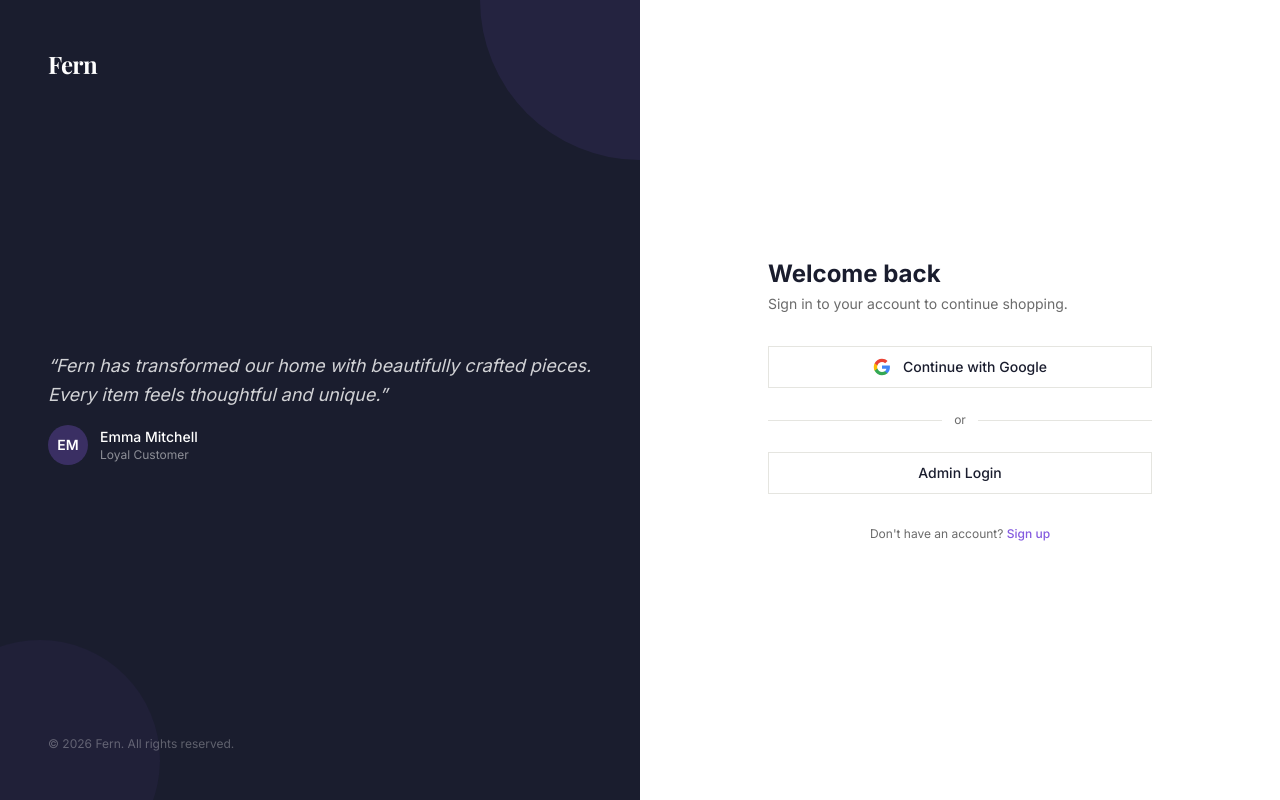
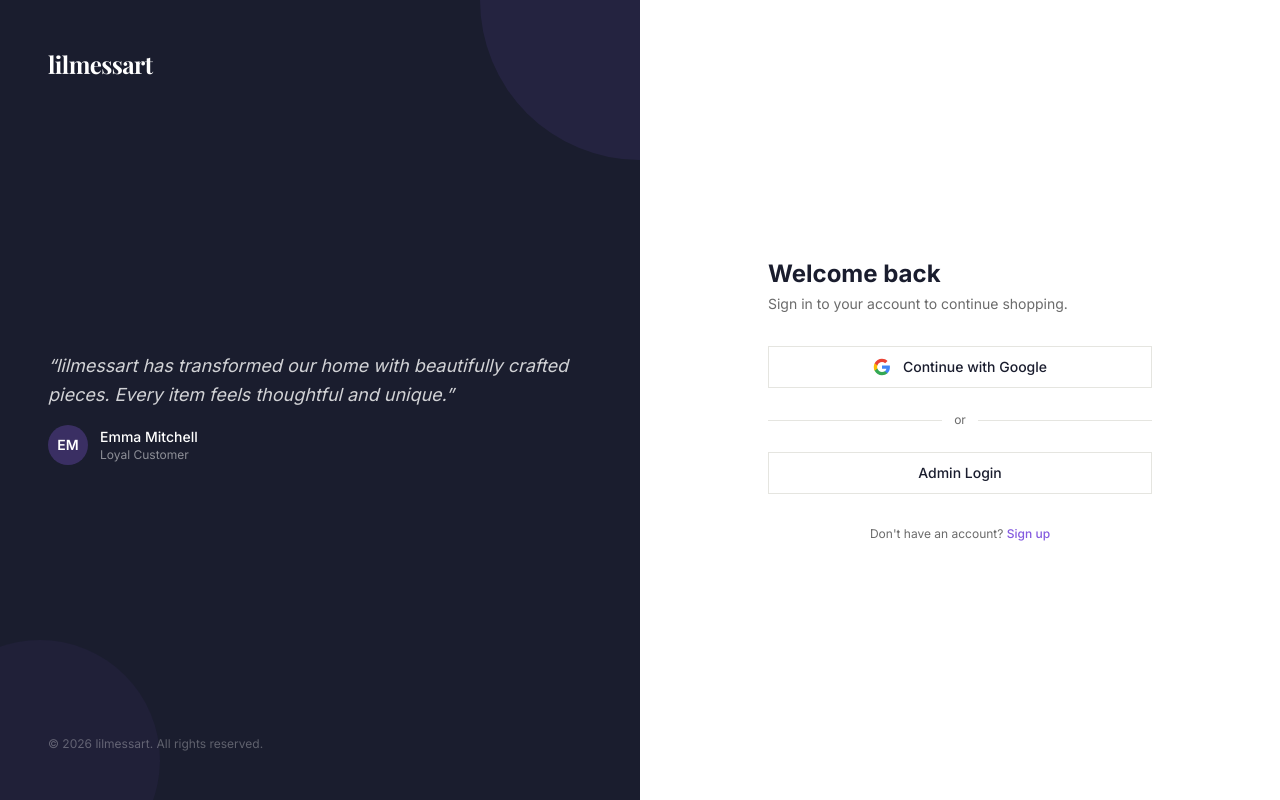
Before and after one commit to HillyAttic/lilmessart, a Next.js app: page /login in a window 1280 px wide. Built offline with nearby package versions, Linux system fonts and the light colour scheme; a web font is replaced by a local one.

Commit message:
feat: replace occurrences of 'Fern' with 'lilmessart' across multiple components and pages

```diff
--- a/app/about/page.tsx
+++ b/app/about/page.tsx
@@ -12,7 +12,7 @@ export default function AboutPage() {
       <section className="relative w-full h-[70vh] min-h-[500px] overflow-hidden">
         <Image
           src="https://images.unsplash.com/photo-1616486338812-3dadae4b4ace?w=1920&q=80"
-          alt="About Fern - Our story"
+          alt="About lilmessart - Our story"
           fill
           priority
           className="object-cover object-center"
@@ -41,7 +41,7 @@ export default function AboutPage() {
                 Bringing warmth and charm to every space
               </h2>
               <p className="text-lg text-[#6b6b6b] leading-relaxed mb-6">
-                At Fern, we believe that every corner of your home should tell a story. Our curated collection of homeware
+                At lilmessart, we believe that every corner of your home should tell a story. Our curated collection of homeware
                 and lifestyle goods is designed to bring warmth, character, and exceptional quality to your everyday life.
               </p>
               <p className="text-lg text-[#6b6b6b] leading-relaxed">
@@ -115,7 +115,7 @@ export default function AboutPage() {
               <div>
                 <h3 className="text-2xl font-bold text-[#0f0f0f] mb-2">The Beginning</h3>
                 <p className="text-lg text-[#6b6b6b] leading-relaxed">
-                  Fern was born from a simple idea: to bring beautiful, quality homeware to modern homes. We started with just 10 carefully curated pieces.
+                  lilmessart was born from a simple idea: to bring beautiful, quality homeware to modern homes. We started with just 10 carefully curated pieces.
                 </p>
               </div>
             </div>
--- a/app/admin/login/page.tsx
+++ b/app/admin/login/page.tsx
@@ -41,7 +41,7 @@ export default function AdminLoginPage() {
               className="font-serif text-2xl font-bold tracking-tight text-white"
               style={{ fontFamily: 'var(--font-serif)' }}
             >
-              Fern
+              lilmessart
             </span>
             <span className="text-xs font-medium text-white/50 uppercase tracking-wider ml-2">
               Admin
@@ -60,13 +60,13 @@ export default function AdminLoginPage() {
             </div>
             <div>
               <p className="text-white font-medium text-sm">Sarah Jenkins</p>
-              <p className="text-white/50 text-xs">Head of Operations, Fern</p>
+              <p className="text-white/50 text-xs">Head of Operations, lilmessart</p>
             </div>
           </div>
         </div>
 
         <p className="text-white/30 text-xs relative">
-          &copy; {new Date().getFullYear()} Fern. All rights reserved.
+          &copy; {new Date().getFullYear()} lilmessart. All rights reserved.
         </p>
       </div>
 
@@ -80,7 +80,7 @@ export default function AdminLoginPage() {
                 className="font-serif text-2xl font-bold tracking-tight text-[#0f0f0f]"
                 style={{ fontFamily: 'var(--font-serif)' }}
               >
-                Fern
+                lilmessart
               </span>
               <span className="text-xs font-medium text-[#6b6b6b] uppercase tracking-wider ml-2">
                 Admin
@@ -109,7 +109,7 @@ export default function AdminLoginPage() {
                 type="email"
                 value={email}
                 onChange={(e) => setEmail(e.target.value)}
-                placeholder="admin@fern.com"
+                placeholder="admin@lilmessart.com"
                 className="w-full rounded-md border border-[#e5e5e0] bg-white px-3 py-2.5 text-sm text-[#1a1d2e] placeholder:text-[#6b6b6b] focus:outline-none focus:ring-2 focus:ring-[#845adf]/30 focus:border-[#845adf] transition-all"
               />
             </div>
@@ -183,7 +183,7 @@ export default function AdminLoginPage() {
           </button>
 
           <p className="mt-6 text-center text-xs text-[#6b6b6b]">
-            &copy; {new Date().getFullYear()} Fern. All rights reserved.
+            &copy; {new Date().getFullYear()} lilmessart. All rights reserved.
           </p>
         </div>
       </div>
--- a/app/bestsellers/page.tsx
+++ b/app/bestsellers/page.tsx
@@ -73,7 +73,7 @@ const products = [
   },
   {
     image: 'https://images.unsplash.com/photo-1583847267825-b4d8e2f6f9a6?w=600&q=80',
-    brand: 'Fern',
+    brand: 'lilmessart',
     name: 'Ceramic Plant Pot',
     price: '$ 42.00 USD',
   },
@@ -250,7 +250,7 @@ export default function BestsellersPage() {
                 ))}
               </div>
               <p className="text-[#6b6b6b] leading-relaxed mb-6">
-                "Fast shipping, beautiful packaging, and the products are even better in person. Fern has become my go-to for home decor."
+                "Fast shipping, beautiful packaging, and the products are even better in person. lilmessart has become my go-to for home decor."
               </p>
               <p className="font-bold text-[#0f0f0f]">— Michael Rodriguez</p>
             </div>
--- a/app/blog/page.tsx
+++ b/app/blog/page.tsx
@@ -104,7 +104,7 @@ export default function BlogPage() {
       <section className="relative w-full h-[50vh] min-h-[400px] overflow-hidden">
         <Image
           src="https://images.unsplash.com/photo-1586023492125-27b2c045efd7?w=1920&q=80"
-          alt="Fern Blog"
+          alt="lilmessart Blog"
           fill
           priority
           className="object-cover object-center"
--- a/app/contact/page.tsx
+++ b/app/contact/page.tsx
@@ -11,7 +11,7 @@ export default function ContactPage() {
       <section className="relative w-full h-[50vh] min-h-[400px] overflow-hidden">
         <Image
           src="https://images.unsplash.com/photo-1616486338812-3dadae4b4ace?w=1920&q=80"
-          alt="Contact Fern"
+          alt="Contact lilmessart"
           fill
           priority
           className="object-cover object-center"
@@ -247,7 +247,7 @@ export default function ContactPage() {
               allowFullScreen
               loading="lazy"
               referrerPolicy="no-referrer-when-downgrade"
-              title="Fern location map"
+              title="lilmessart location map"
             />
           </div>
         </div>
--- a/app/globals.css
+++ b/app/globals.css
@@ -6,7 +6,7 @@
   --font-heading: var(--font-sans);
   --font-mono: 'Geist Mono', monospace;
 
-  /* Fern color palette */
+  /* lilmessart color palette */
   --color-background: var(--background);
   --color-foreground: var(--foreground);
   --color-primary: var(--primary);
--- a/app/layout.tsx
+++ b/app/layout.tsx
@@ -15,7 +15,7 @@ const playfair = Playfair_Display({
 })
 
 export const metadata: Metadata = {
-  title: 'Fern — Crafted for Every Corner',
+  title: 'lilmessart — Crafted for Every Corner',
   description:
     'Bring warmth and charm to your space. Our curated collection of homeware and lifestyle goods. Unique pieces with exceptional quality.',
   generator: 'v0.app',
--- a/app/login/page.tsx
+++ b/app/login/page.tsx
@@ -26,14 +26,14 @@ export default function LoginPage() {
               className="font-serif text-2xl font-bold tracking-tight text-white"
               style={{ fontFamily: 'var(--font-serif)' }}
             >
-              Fern
+              lilmessart
             </span>
           </Link>
         </div>
 
         <div className="relative">
           <blockquote className="text-white/80 text-lg leading-relaxed italic">
-            &ldquo;Fern has transformed our home with beautifully crafted pieces.
+            &ldquo;lilmessart has transformed our home with beautifully crafted pieces.
             Every item feels thoughtful and unique.&rdquo;
           </blockquote>
           <div className="mt-4 flex items-center gap-3">
@@ -48,7 +48,7 @@ export default function LoginPage() {
         </div>
 
         <p className="text-white/30 text-xs relative">
-          &copy; {new Date().getFullYear()} Fern. All rights reserved.
+          &copy; {new Date().getFullYear()} lilmessart. All rights reserved.
         </p>
       </div>
 
@@ -62,7 +62,7 @@ export default function LoginPage() {
                 className="font-serif text-2xl font-bold tracking-tight text-[#0f0f0f]"
                 style={{ fontFamily: 'var(--font-serif)' }}
               >
-                Fern
+                lilmessart
               </span>
             </Link>
           </div>
@@ -132,7 +132,7 @@ export default function LoginPage() {
           </p>
 
           <p className="mt-4 text-center text-xs text-[#6b6b6b] lg:hidden">
-            &copy; {new Date().getFullYear()} Fern. All rights reserved.
+            &copy; {new Date().getFullYear()} lilmessart. All rights reserved.
           </p>
         </div>
       </div>
--- a/components/footer.tsx
+++ b/components/footer.tsx
@@ -13,7 +13,7 @@ export default function Footer() {
                 className="font-serif text-2xl font-bold tracking-tight text-[#0f0f0f]"
                 style={{ fontFamily: 'var(--font-serif)' }}
               >
-                Fern
+                lilmessart
               </span>
             </Link>
             <nav className="mt-6">
--- a/components/navbar.tsx
+++ b/components/navbar.tsx
@@ -27,7 +27,7 @@ export default function Navbar() {
               className="font-serif text-2xl font-bold tracking-tight text-[#0f0f0f]"
               style={{ fontFamily: 'var(--font-serif)' }}
             >
-              Fern
+              lilmessart
             </span>
           </Link>
 
```
